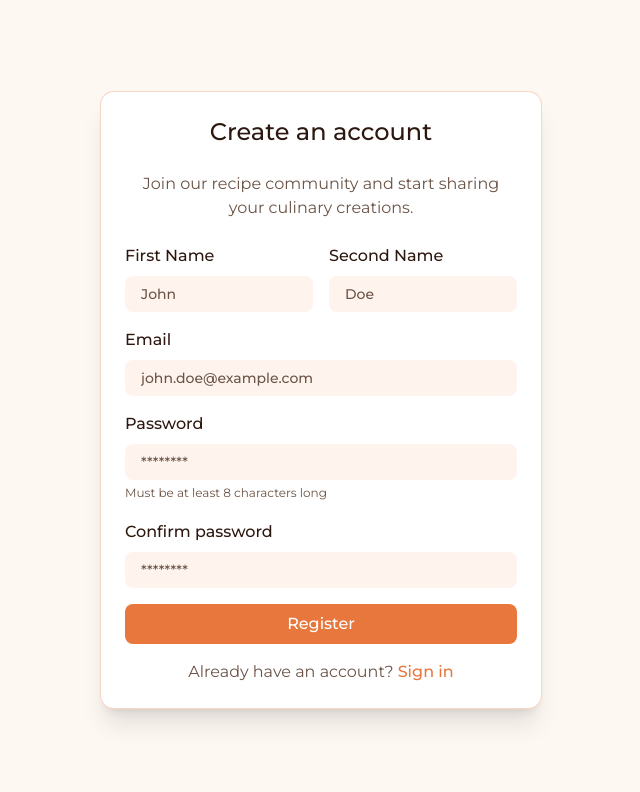
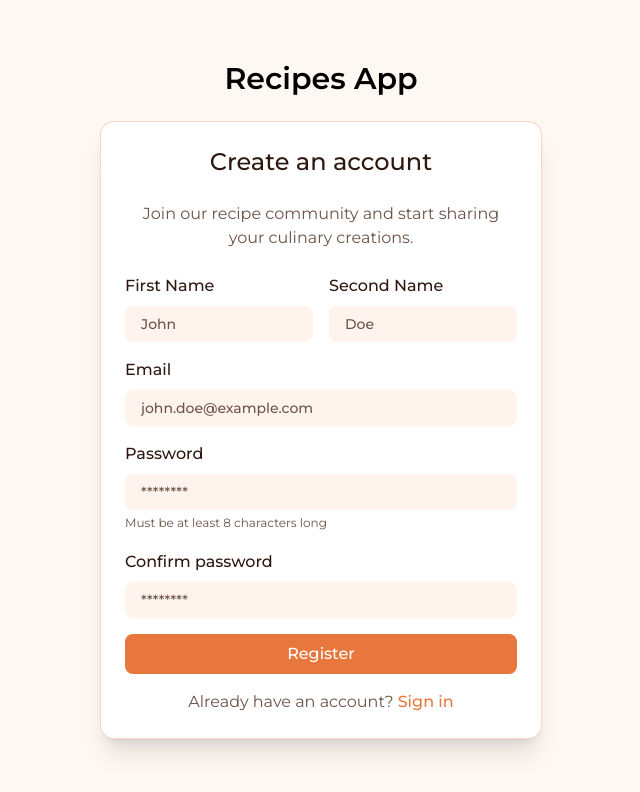
Before and after one commit to DmitryVasylenko0808/recipes-app, a React (Vite) app in the folder client/: page /auth/register in a window 1280 px wide. Shown: the top 792 px of the page, without its empty margins (319-959 px from the left). Built offline with nearby package versions, Linux system fonts and the light colour scheme; no server answers.

Commit message:
client: logo component

```diff
--- a/client/src/app/layouts/auth-layout.tsx
+++ b/client/src/app/layouts/auth-layout.tsx
@@ -1,8 +1,10 @@
+import { Logo } from '@/shared';
 import { Outlet } from 'react-router';
 
 export const AuthLayout = () => {
   return (
-    <div className="bg-background flex min-h-screen items-center justify-center">
+    <div className="bg-background flex min-h-screen flex-col items-center justify-center">
+      <Logo />
       <Outlet />
     </div>
   );
--- a/client/src/shared/index.ts
+++ b/client/src/shared/index.ts
@@ -2,6 +2,7 @@ export * from './ui/button';
 export * from './ui/textfield';
 export * from './ui/typography';
 export * from './ui/card';
+export * from './ui/logo';
 
 export * from './config/contants';
 export * from './config/api-client';
--- /dev/null
+++ b/client/src/shared/ui/logo.tsx
@@ -0,0 +1,10 @@
+import { Link } from 'react-router';
+import { Typograpghy } from './typography';
+
+export const Logo = () => (
+  <Link to={'/'} className="mb-6">
+    <Typograpghy tagVariant="h1" className="text-3xl font-semibold">
+      Recipes App
+    </Typograpghy>
+  </Link>
+);
```
